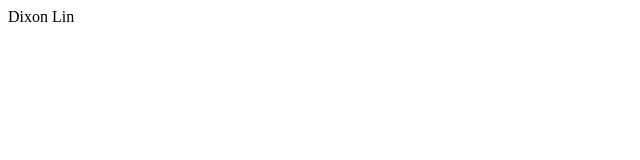
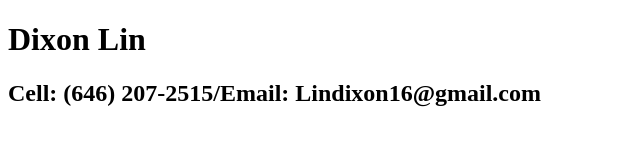
Before and after one commit to Nigerain/Nigerain.github.io, a plain HTML site: page index.html in a window 1280 px wide. Shown: the whole page, without its empty margins (0-640 px from the left). Drawn offline with Linux system fonts and the light colour scheme.

Commit message:
testing the Name and contact

```diff
--- a/index.html
+++ b/index.html
@@ -6,6 +6,7 @@
     <title>Dixon's resume</title>
 </head>
 <body>
-    Dixon Lin
+    <h1>Dixon Lin</h1>
+    <h2>Cell: (646) 207-2515/Email: Lindixon16@gmail.com</h2>
 </body>
 </html>
```
